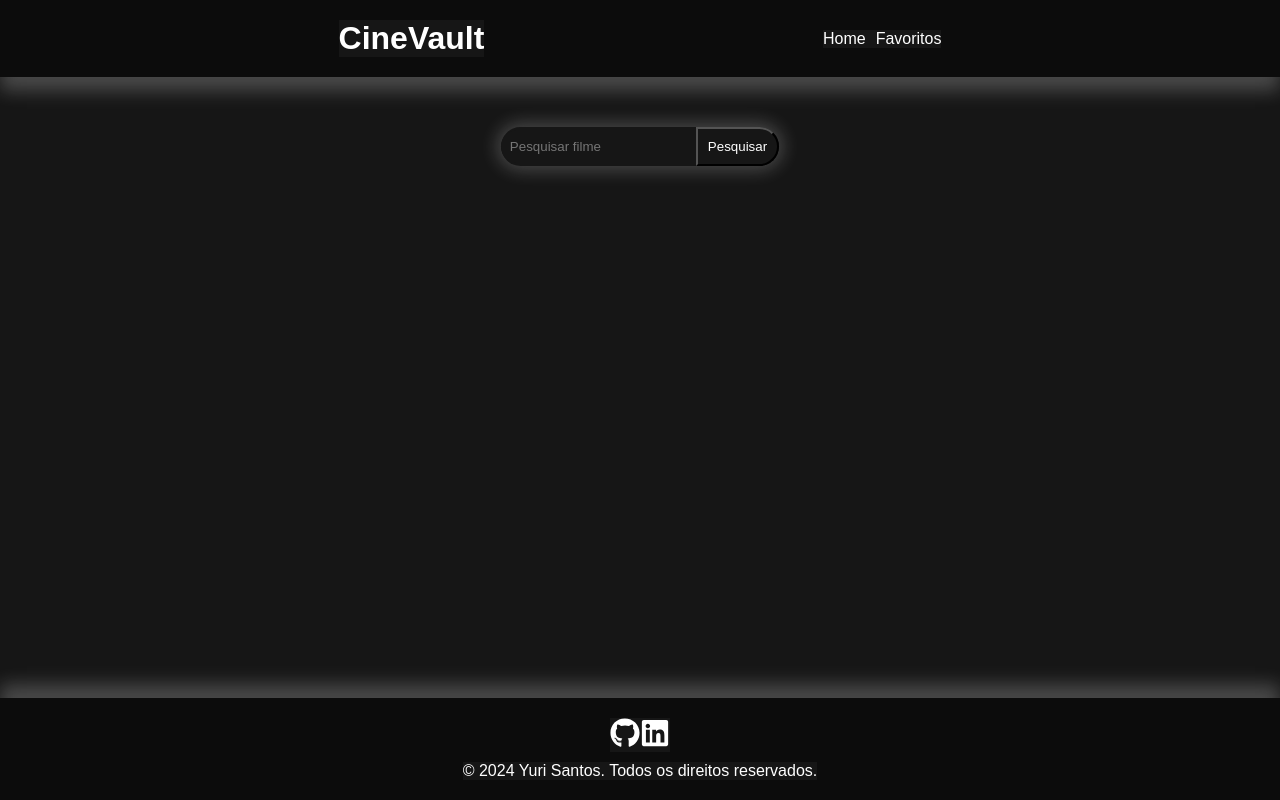
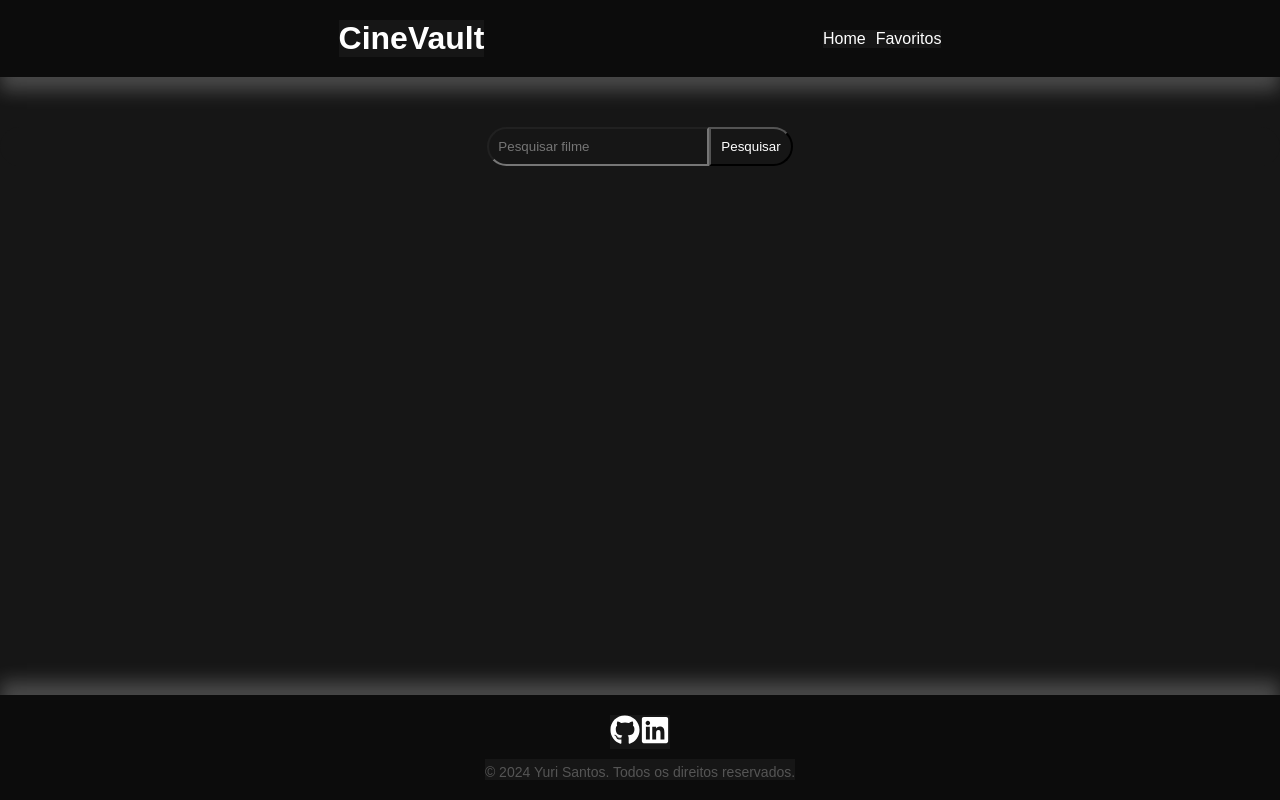
Before and after one commit to yuri046/CineVault, a React (Vite) app: page / in a window 1280 px wide. Built offline with nearby package versions, Linux system fonts and the light colour scheme.

Commit message:
implementação da função de busca

```diff
--- a/package.json
+++ b/package.json
@@ -10,6 +10,7 @@
     "preview": "vite preview"
   },
   "dependencies": {
+    "axios": "^1.7.7",
     "react": "^18.3.1",
     "react-dom": "^18.3.1",
     "react-icons": "^5.3.0"
--- a/src/components/main/index.jsx
+++ b/src/components/main/index.jsx
@@ -1,10 +1,19 @@
 import styles from './styles.module.css'
 import SearchBar from '../searchBar'
+import Card from '../movieCard'
+import { useState } from 'react';
 
-export default function Main(){
+export default function Main() {
+    const [movies, setMovies] = useState([]); // Estado para armazenar a lista de filmes
+
+    const handleMovieSearch = (searchedMovies) => {
+        setMovies(searchedMovies); // Atualiza o estado com a lista de filmes buscados
+    };
+
     return (
-        <div className={styles.container}>
-            <SearchBar/>
+        <div className={styles.main}>
+            <SearchBar onMovieSearch={handleMovieSearch} /> {/* Passa a função para SearchBar */}
+            <Card movies={movies} /> {/* Renderiza o Card com a lista de filmes */}
         </div>
-    )
+    );
 }
--- /dev/null
+++ b/src/components/movieCard/index.jsx
@@ -0,0 +1,22 @@
+import styles from './styles.module.css'
+
+export default function Card({ movies }) {
+    return (
+        <div className={styles.cardContainer}>
+            {movies.map((movie, index) => (
+                <div key={index} className={styles.card}>
+                    {movie.poster_path && (
+                        <img
+                            src={`https://image.tmdb.org/t/p/w500${movie.poster_path}`}
+                            alt={movie.title}
+                            className={styles.poster}
+                        />
+                    )}
+                    <h2>{movie.title}</h2>
+                    <p>{movie.release_date}</p>
+                    <p>{movie.overview}</p>
+                </div>
+            ))}
+        </div>
+    );
+}
--- /dev/null
+++ b/src/components/movieCard/styles.module.css
@@ -0,0 +1,34 @@
+.cardContainer{
+    display: flex;
+    flex-direction: column;
+    justify-content: center;
+    align-items: center;
+    gap: 70px;
+
+}
+
+.card {
+    border: 1px solid #ddd;
+    border-radius: 8px;
+    padding: 10px;
+    margin: 10px;
+    width: 300px;
+    box-shadow: 2px 2px 8px rgba(0, 0, 0, 0.1);
+    text-align: center;
+}
+
+.poster {
+    width: 100%;
+    border-radius: 4px;
+}
+
+h2 {
+    font-size: 18px;
+    margin: 10px 0 15px;
+}
+
+p {
+    font-size: 14px;
+    color: #555;
+    margin-top: 5px;
+}
--- a/src/components/searchBar/index.jsx
+++ b/src/components/searchBar/index.jsx
@@ -1,10 +1,47 @@
-import styles from './styles.module.css'
+import styles from './styles.module.css';
+import axios from 'axios';
+import { useState } from 'react';
 
-export default function SearchBar(){
+export default function SearchBar({ onMovieSearch }) {
+    const [searchTerm, setSearchTerm] = useState('');
+
+    const handleSearch = () => {
+        axios({
+            method: 'GET',
+            url: 'https://api.themoviedb.org/3/search/movie',
+            params: {
+                api_key: import.meta.env.VITE_TMDB_API_KEY,
+                query: searchTerm,
+                language: 'pt-BR',
+            },
+        })
+        .then(response => {
+            if (response.data.results) {
+                onMovieSearch(response.data.results);
+            } else {
+                onMovieSearch([]);
+            }
+        })
+        .catch(error => {
+            console.error('Erro ao buscar filme:', error);
+            onMovieSearch([]);
+        });
+    };
+
+    const handleInputChange = (event) => {
+        setSearchTerm(event.target.value);
+    };
+
     return (
         <div className={styles.container}>
-            <input className={styles.searchBar} type="text" placeholder="Pesquisar filme" />
-            <button className={styles.searchButton}>Pesquisar</button>
+            <input
+                className={styles.searchBar}
+                type="text"
+                value={searchTerm}
+                onChange={handleInputChange}
+                placeholder="Pesquisar filme"
+            />
+            <button className={styles.searchButton} onClick={handleSearch}>Pesquisar</button>
         </div>
-    )
+    );
 }
--- a/src/components/searchBar/styles.module.css
+++ b/src/components/searchBar/styles.module.css
@@ -1,17 +1,18 @@
 .container{
     border-radius: 40px 40px 40px 40px;
-  box-shadow: 0px 0px 18px 4px rgba(243, 241, 241, 0.23);
+
+  display: flex;
+  justify-content: center;
+  margin-top: 50px;
+  margin-bottom: 50px;
 }
 
-.container:hover{
-    box-shadow: 0px 0px 18px 4px rgba(243, 241, 241, 0.63);
-}
+
 
 .searchBar{
     padding: 9px;
     border-radius: 40px 0 0 40px;
-
-    border: none;
+    width: 200px;
 }
 
 .searchButton{
```
Also changed, not shown: 2 other files (tests, documents, lock files or other folders).
